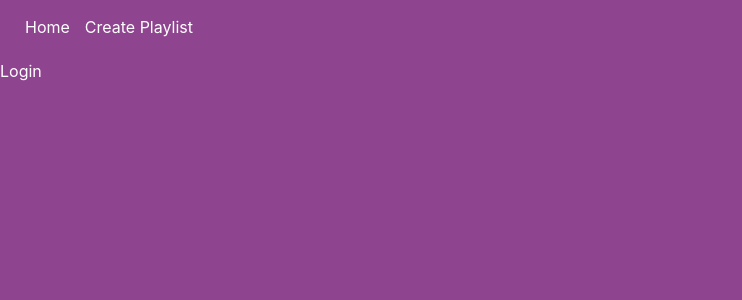
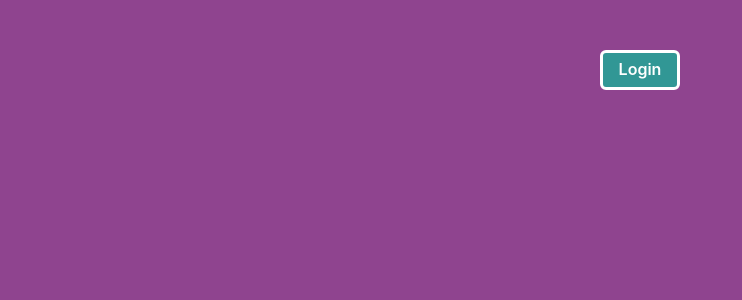
Before and after one commit to beardigumantara/M-songs, a React (Create React App) app: page / in a window 1280 px wide. Shown: the top 300 px of the page, without its empty margins (0-742 px from the left). Built offline with nearby package versions, Linux system fonts and the light colour scheme.

Commit message:
Building

```diff
--- a/src/App.jsx
+++ b/src/App.jsx
@@ -6,13 +6,13 @@ import { useEffect } from 'react';
 import { useHistory } from 'react-router-dom';
 import { useDispatch } from 'react-redux';
 import url from './helper/auth'
+import { Center, Button } from '@chakra-ui/react'
 import { setToken } from './components/store/slice-token'
 import { useSelector } from 'react-redux';
 import {
     BrowserRouter as Router,
     Switch,
     Route,
-    Link,
     Redirect
 } from 'react-router-dom';
 
@@ -54,7 +54,13 @@ function App() {
         }, [dispatch, history]);
 
         return (
-            <a className='login-page' href={url}>Login</a>
+            <>
+                <Center mt='50px'>
+                    <Button colorScheme='teal'>
+                        <a className='login-page' href={url}>Login</a>
+                    </Button>
+                </Center>
+            </>
         );
     };
 
@@ -62,16 +68,6 @@ function App() {
         <>
             <Router>
                 <div >
-                    <nav>
-                        <ul>
-                            <li>
-                                <Link to="/">Home</Link>
-                            </li>
-                            <li>
-                                <Link to="/create-playlist">Create Playlist</Link>
-                            </li>
-                        </ul>
-                    </nav>
                     <Switch>
                         <Route path="/create-playlist">
                             {isLogin ? <PlaylistPages /> : <Redirect to="/" />}
--- a/src/helper/auth/index.js
+++ b/src/helper/auth/index.js
@@ -1,3 +1,4 @@
+// eslint-disable-next-line no-undef
 var client_id = process.env.REACT_APP_CLIENT_ID;
 var redirect_uri = 'http://localhost:3000/';
 
```
Also changed, not shown: src/components/Pages/login/index.js (deleted, +0 -46 lines), 2 other files (tests, documents, lock files or other folders).
